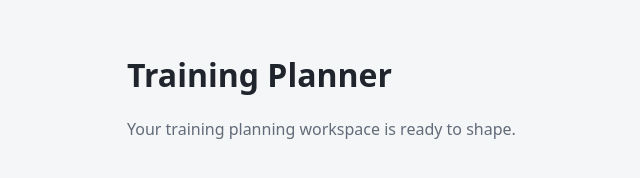
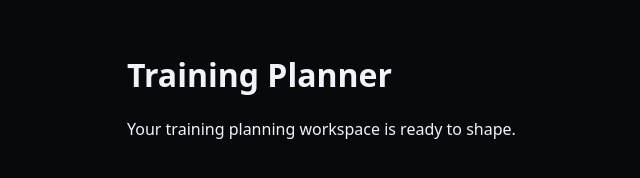
Before and after one commit to hybertius/Acta-Diurna, a plain HTML site: page src/index.html in a window 1280 px wide. Shown: the whole page, without its empty margins (1-641 px from the left). Drawn offline with Linux system fonts and the light colour scheme.

Commit message:
Token, base and screen styles update

```diff
--- a/src/styles/base.css
+++ b/src/styles/base.css
@@ -6,8 +6,8 @@ body {
   min-width: 20rem;
   min-height: 100vh;
   margin: 0;
-  background: var(--color-background);
-  color: var(--color-text);
+  background: var(--colour-canvas);
+  color: var(--colour-surface);
 }
 
 button,
@@ -18,5 +18,5 @@ textarea {
 }
 
 a {
-  color: var(--color-accent);
+  color: var(--colour-selection);
 }
--- a/src/styles/screens.css
+++ b/src/styles/screens.css
@@ -1,9 +1,9 @@
 .app {
   width: min(100% - 2 * var(--space-4), var(--content-width));
   margin-inline: auto;
-  padding-block: var(--space-8);
+  padding-block: var(--space-6);
 }
 
 .app p {
-  color: var(--color-muted);
+  color: var(--colour-surface);
 }
--- a/src/styles/tokens.css
+++ b/src/styles/tokens.css
@@ -1,19 +1,30 @@
 :root {
-  color-scheme: light;
+  color-scheme: dark;
   font-family: system-ui, sans-serif;
 
-  --color-background: #f5f6f8;
-  --color-surface: #ffffff;
-  --color-text: #20242c;
-  --color-muted: #626b78;
-  --color-accent: #3157a4;
+  /* Colour */
+  --colour-canvas: #08090a;
+  --colour-surface: #f2f3f8;
+  --colour-surface-selected: #efffd9;
+  --colour-brand-dark: #0b2d59;
+  --colour-selection: #83b9ff;
+  --colour-selection-active: #91f596;
+  --colour-error: #823a3a;
+  --colour-text: #101114;
 
-  --space-1: 0.25rem;
-  --space-2: 0.5rem;
-  --space-3: 0.75rem;
-  --space-4: 1rem;
-  --space-6: 1.5rem;
-  --space-8: 2rem;
+  /* Spacing */
+  --space-1: 4px;
+  --space-2: 8px;
+  --space-3: 12px;
+  --space-4: 16px;
+  --space-5: 24px;
+  --space-6: 32px;
 
+  /* Shape */
+  --radius-control: 12px;
+  --radius-card: 16px;
+  --radius-panel: 32px;
+
+  /* Layout */
   --content-width: 64rem;
 }
```
